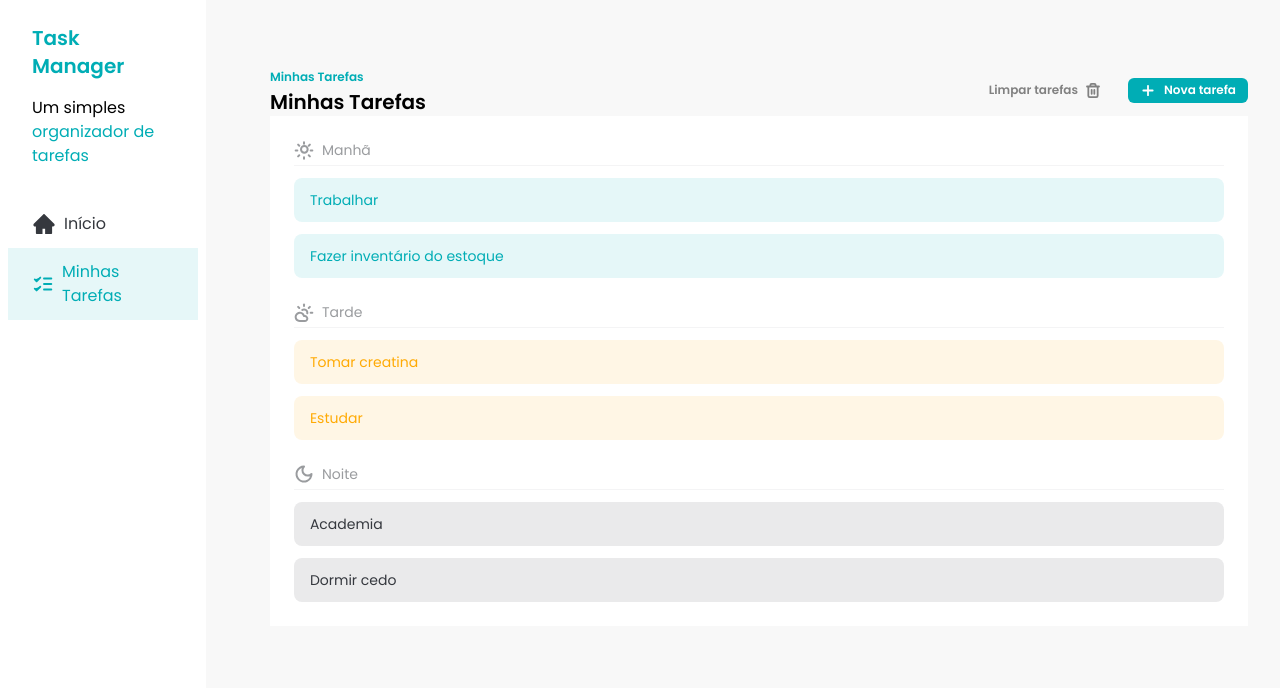
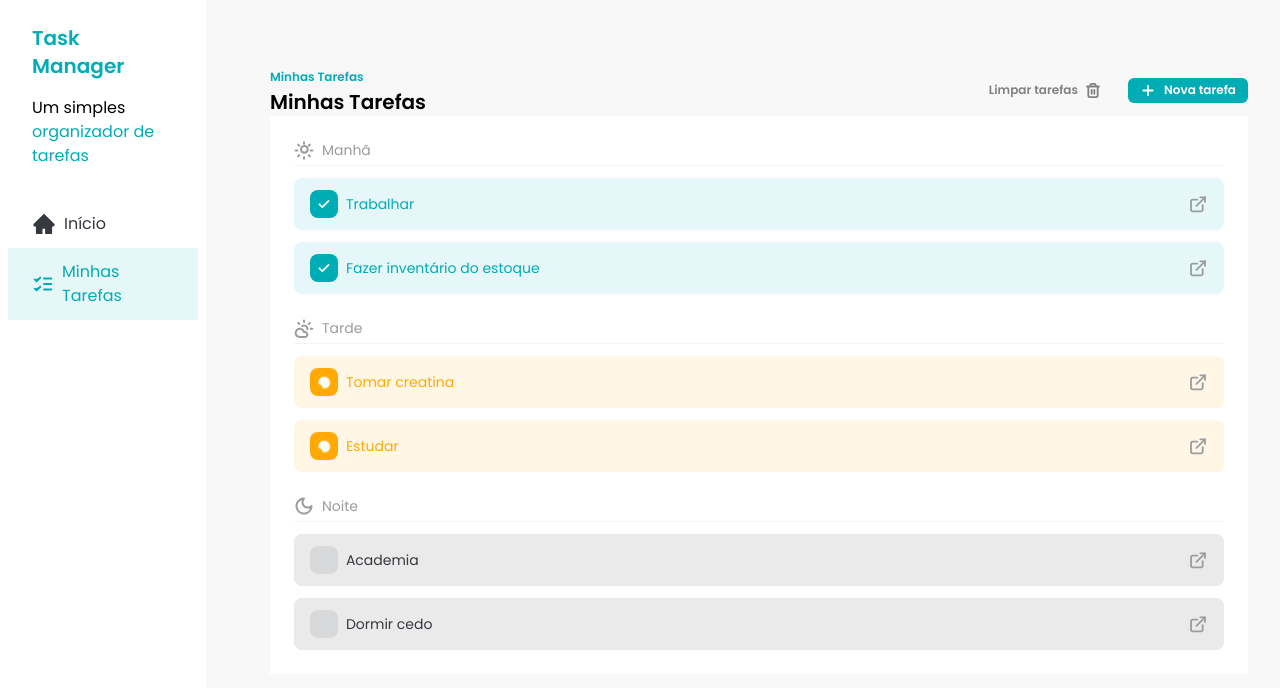
Before and after one commit to leonardoClcr/task-manager, a React (Vite) app: page / in a window 1280 px wide. Shown: the top 688 px of the page. Built offline with nearby package versions, Linux system fonts and the light colour scheme.

Commit message:
feat: ensure TaskItem changes depending on task status

```diff
--- a/src/components/TaskItem.jsx
+++ b/src/components/TaskItem.jsx
@@ -1,3 +1,7 @@
+import CheckIcon from "../assets/icons/check.svg?react";
+import LoaderIcon from "../assets/icons/loader.svg?react";
+import DetailsIcon from "../assets/icons/details.svg?react";
+
 const TaskItem = ({ task }) => {
   const getStatusClasses = () => {
     if (task.status === "done") {
@@ -9,14 +13,33 @@
     }
 
     if (task.status === "not_started") {
-      return "bg-[#35383E] text-[#35383E]";
+      return "bg-[#35383E] bg-opacity-10 text-[#35383E]";
     }
   };
   return (
     <div
-      className={`flex items-center gap-2 rounded-lg bg-opacity-10 px-4 py-3 text-sm ${getStatusClasses()}`}
+      className={`flex items-center justify-between gap-2 rounded-lg bg-opacity-10 px-4 py-3 text-sm ${getStatusClasses()}`}
     >
-      {task.title}
+      <div className="flex items-center gap-2">
+        <label
+          htmlFor=""
+          className={`relative flex h-7 w-7 cursor-pointer items-center justify-center rounded-lg ${getStatusClasses()}`}
+        >
+          <input
+            type="checkbox"
+            checked={task.status == "done"}
+            className="absolute h-full w-full cursor-pointer opacity-0"
+          />
+          {task.status === "done" && <CheckIcon />}
+          {task.status === "in_progress" && (
+            <LoaderIcon className="animate-spin text-white" />
+          )}
+        </label>
+        {task.title}
+      </div>
+      <a>
+        <DetailsIcon />
+      </a>
     </div>
   );
 };
```
